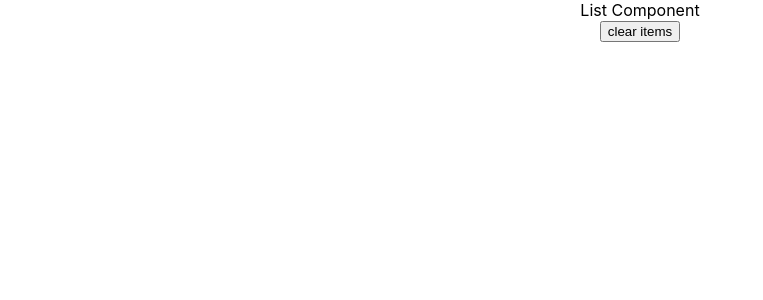
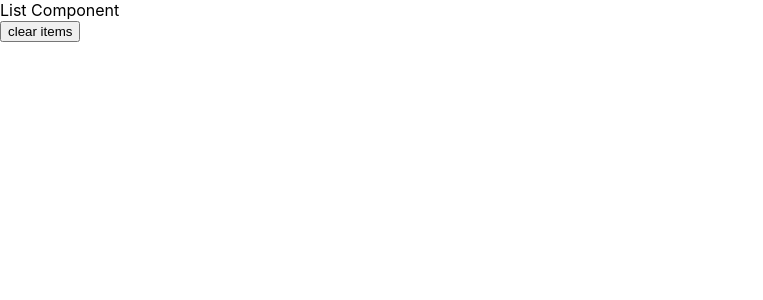
Before and after one commit to ebenezer-code/Shopping_companion, a React (Create React App) app: page / in a window 1280 px wide. Shown: the top 300 px of the page, without its empty margins (0-763 px from the left). Built offline with nearby package versions, Linux system fonts and the light colour scheme.

Commit message:
Added className property to the form element

```diff
--- a/src/App.js
+++ b/src/App.js
@@ -34,8 +34,8 @@ function App() {
     // }
 
   return (
-    <section className="App">
-       <form>
+    <section className="section-div">
+       <form className="form-classname">
         {state.isModalOpen && <Alert />}
        </form>
        <div>
```
